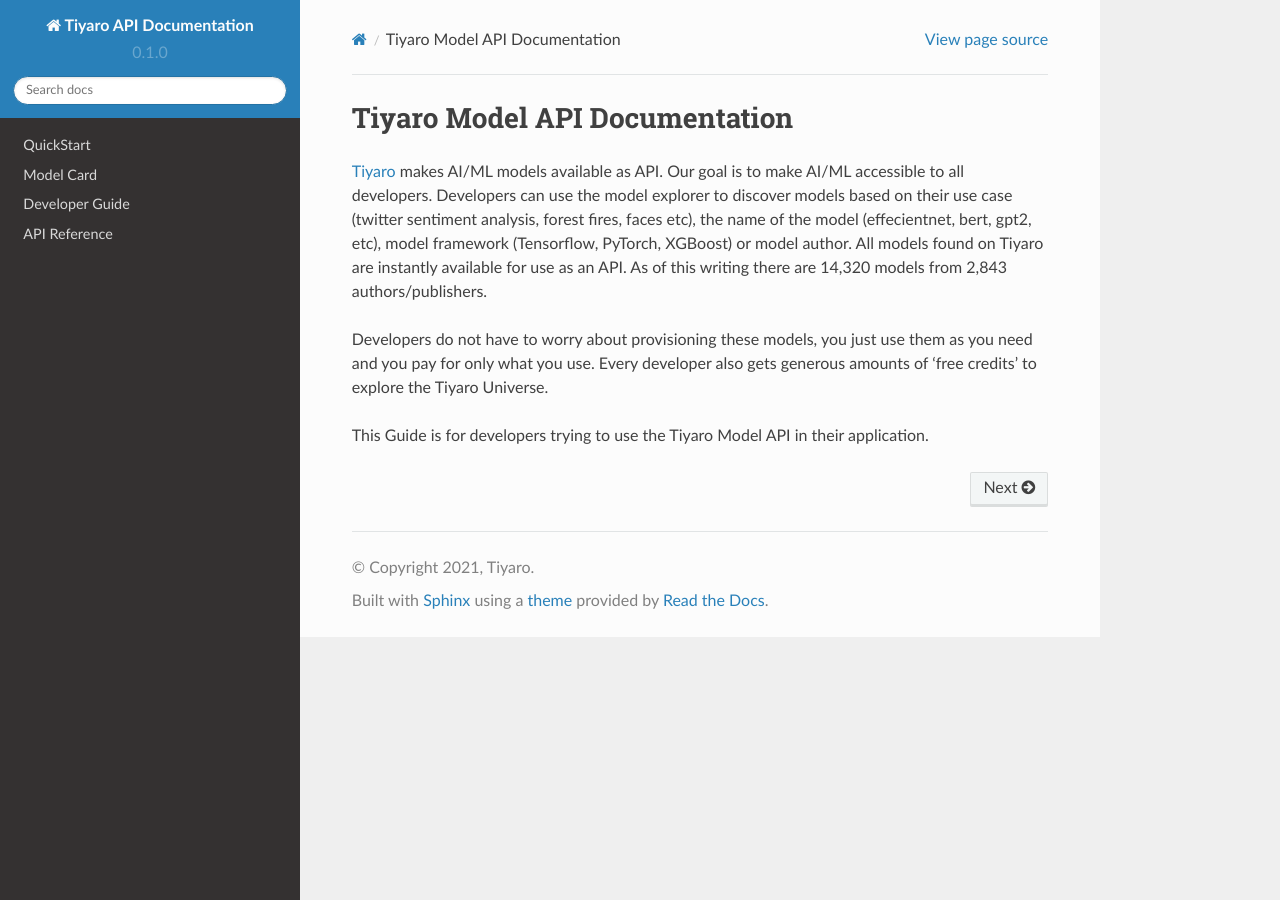
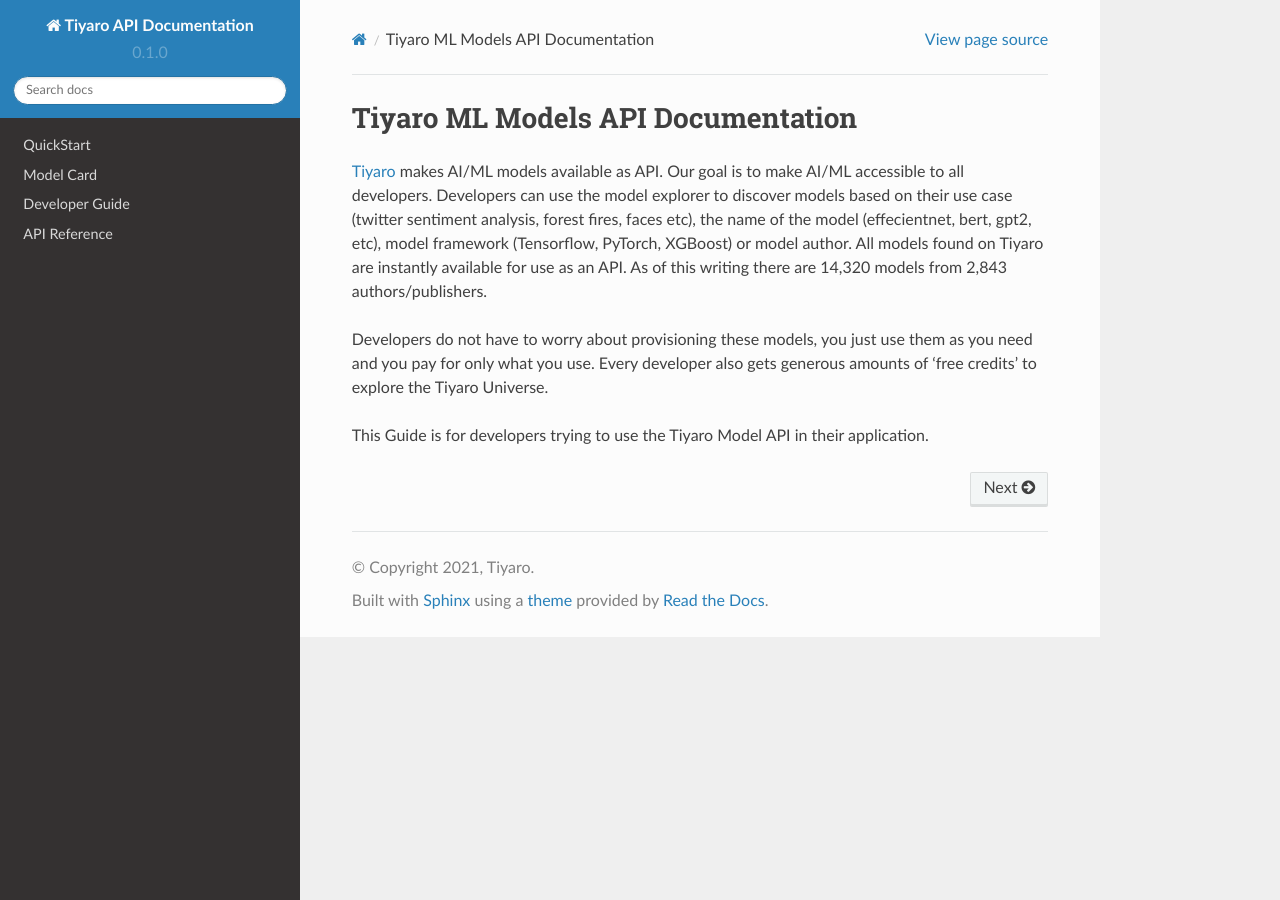
Before and after one commit to mahpat16/rtd-api-doc, a Sphinx documentation site: the page built from docs/source/index.rst, in a window 1280 px wide. Built offline with Sphinx 7.4.7 and the Read the Docs theme 2.0.0, drawn with Linux system fonts in a browser that asks for light colours.

Commit message:
ML Models

```diff
--- a/docs/source/index.rst
+++ b/docs/source/index.rst
@@ -1,5 +1,5 @@
-Tiyaro Model API Documentation
-==============================
+Tiyaro ML Models API Documentation
+==================================
 
 `Tiyaro <https://tiyaro.ai>`_ makes AI/ML models available as API. Our goal is to make AI/ML accessible to all developers.
 Developers can use the model explorer to discover models based on their use case (twitter sentiment analysis,
```
